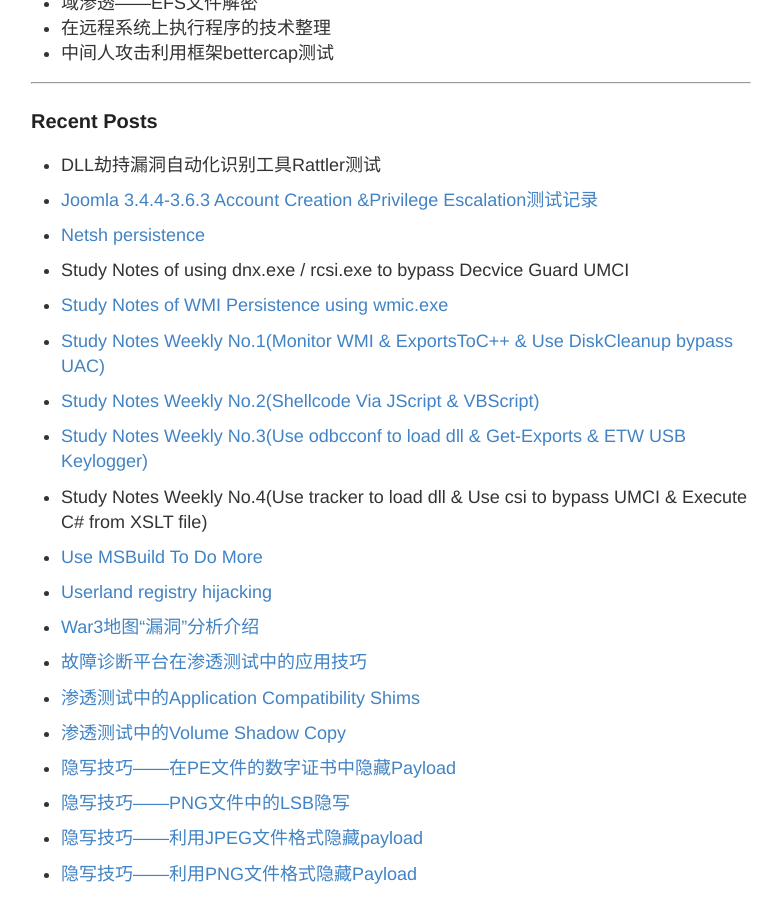
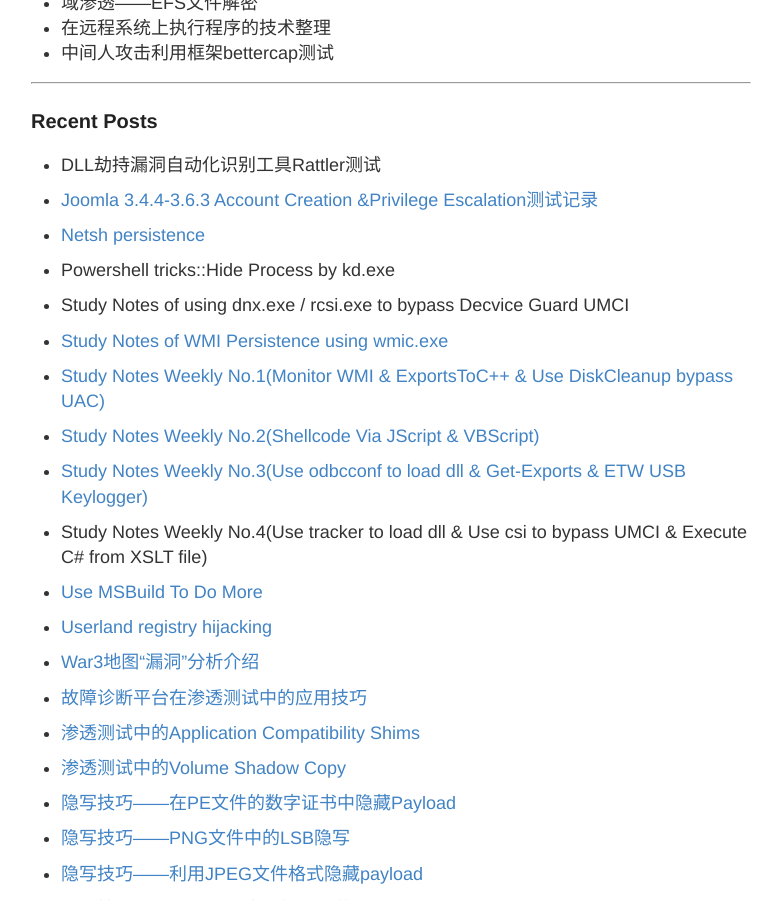
Before and after one commit to 3gstudent/backup-3gstudent.github.io, a Jekyll site: the page built from about.md, in a window 1280 px wide and 900 px high, scrolled down 1499 px. Shown: the whole window, without its empty margins (249-1027 px from the left). Built offline with Jekyll 4.4.1, drawn with Linux system fonts in a browser that asks for light colours.

Commit message:
Update about.md

```diff
--- a/about.md
+++ b/about.md
@@ -76,6 +76,9 @@ Github:  https://github.com/3gstudent
  [Netsh persistence](https://3gstudent.github.io/3gstudent.github.io/Netsh-persistence/)
 
 -
+ Powershell tricks::Hide Process by kd.exe
+
+-
  Study Notes of using dnx.exe / rcsi.exe to bypass Decvice Guard UMCI
 
 -
```
